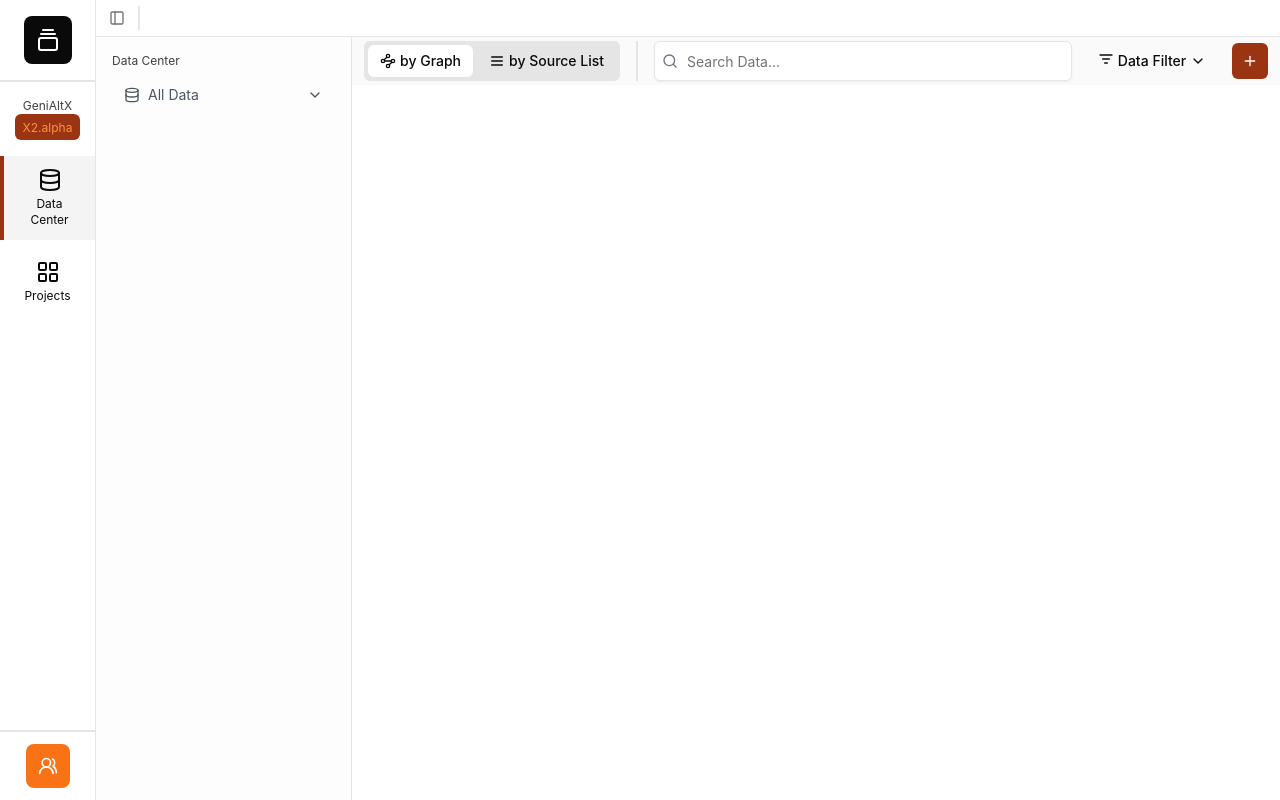
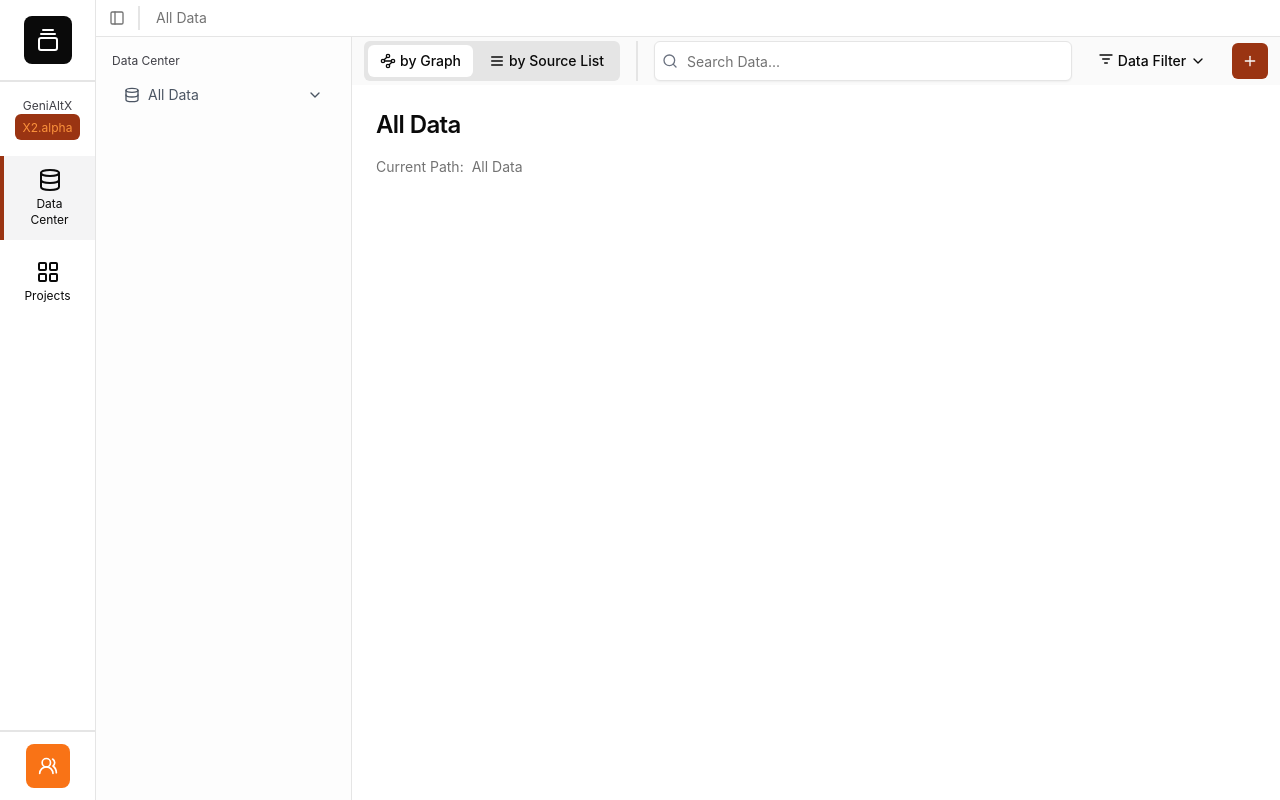
Before and after one commit to leeliPeter/x2-demo6, a Next.js app: page / in a window 1280 px wide. Built offline with nearby package versions, Linux system fonts and the light colour scheme.

Commit message:
feat:finish redux for nav

```diff
--- a/package.json
+++ b/package.json
@@ -18,6 +18,7 @@
     "@radix-ui/react-separator": "^1.1.1",
     "@radix-ui/react-slot": "^1.1.1",
     "@radix-ui/react-tooltip": "^1.1.6",
+    "@reduxjs/toolkit": "^2.5.0",
     "class-variance-authority": "^0.7.1",
     "clsx": "^2.1.1",
     "lucide-react": "^0.469.0",
@@ -26,6 +27,7 @@
     "react-dom": "^19.0.0",
     "react-force-graph": "^1.45.4",
     "react-force-graph-2d": "^1.26.1",
+    "react-redux": "^9.2.0",
     "tailwind-merge": "^2.6.0",
     "tailwindcss-animate": "^1.0.7"
   },
--- a/src/app/layout.tsx
+++ b/src/app/layout.tsx
@@ -6,6 +6,7 @@ import { Breadcrumb } from "@/components/layout/breadcrumb";
 import { SecondSidebar } from "@/components/layout/secondSidebar";
 import { useState } from "react";
 import { cn } from "@/lib/utils";
+import { Providers } from "@/redux/provider";
 
 export default function RootLayout({
   children,
@@ -19,6 +20,7 @@ export default function RootLayout({
   return (
     <html lang="en">
       <body>
+        <Providers>
           <div className="flex min-h-screen overflow-x-hidden">
             <Sidebar className="w-24 border-r" />
             <main className="flex-1">
@@ -38,6 +40,7 @@ export default function RootLayout({
               </div>
             </main>
           </div>
+        </Providers>
       </body>
     </html>
   );
--- a/src/app/page.tsx
+++ b/src/app/page.tsx
@@ -5,9 +5,9 @@ export default function HomePage() {
   return (
     <div className="flex flex-col w-full h-full">
       <HomeNav />
-      {/* <div className="flex-1">
+      <div className="flex-1">
         <Graph />
-      </div> */}
+      </div>
     </div>
   );
 }
--- a/src/components/homePage/graph.tsx
+++ b/src/components/homePage/graph.tsx
@@ -1,5 +1,24 @@
-import React from "react";
+"use client";
+
+import { useSelector } from "react-redux";
+import { RootState } from "@/redux/store";
 
 export default function Graph() {
-  return <div className="w-full h-full "></div>;
+  const selectedPath = useSelector(
+    (state: RootState) => state.navigation.selectedPath
+  );
+
+  return (
+    <div className="w-full h-full p-6">
+      <div className="flex flex-col gap-4">
+        <h2 className="text-2xl font-semibold">
+          {selectedPath[selectedPath.length - 1]}
+        </h2>
+        <div className="flex items-center gap-2 text-sm text-muted-foreground">
+          <span>Current Path:</span>
+          <span>{selectedPath.join(" > ")}</span>
+        </div>
+      </div>
+    </div>
+  );
 }
--- a/src/components/layout/breadcrumb.tsx
+++ b/src/components/layout/breadcrumb.tsx
@@ -1,17 +1,27 @@
 "use client";
 
-import { ChevronRight, Home, Menu, PanelLeft } from "lucide-react";
+import { ChevronRight, Home, PanelLeft } from "lucide-react";
 import Link from "next/link";
-import { usePathname } from "next/navigation";
+import { useSelector, useDispatch } from "react-redux";
+import { RootState } from "@/redux/store";
 import { Button } from "@/components/ui/button";
+import { setPath } from "@/redux/features/navigationSlice";
 
 interface BreadcrumbProps {
   onToggle: () => void;
 }
 
 export function Breadcrumb({ onToggle }: BreadcrumbProps) {
-  const pathname = usePathname();
-  const segments = pathname.split("/").filter(Boolean);
+  const dispatch = useDispatch();
+  const selectedPath = useSelector(
+    (state: RootState) => state.navigation.selectedPath
+  );
+
+  const handleBreadcrumbClick = (index: number) => {
+    // When clicking a breadcrumb item, update path to include only items up to clicked index
+    const newPath = selectedPath.slice(0, index + 1);
+    dispatch(setPath(newPath));
+  };
 
   return (
     <div className="flex h-1 items-center gap-4 text-sm text-muted-foreground">
@@ -22,8 +32,22 @@ export function Breadcrumb({ onToggle }: BreadcrumbProps) {
           onClick={onToggle}
           className="-ml-2 pr-2 border-border border-r-2 rounded-none h-full"
         >
-          <PanelLeft />
+          <PanelLeft className="h-4 w-4" />
         </Button>
+      </div>
+
+      <div className="flex items-center gap-2">
+        {selectedPath.map((item, index) => (
+          <div key={index} className="flex items-center">
+            {index > 0 && <ChevronRight className="h-4 w-4 mx-2" />}
+            <button
+              onClick={() => handleBreadcrumbClick(index)}
+              className="hover:text-foreground transition-colors"
+            >
+              {item}
+            </button>
+          </div>
+        ))}
       </div>
     </div>
   );
--- a/src/components/layout/secondSidebar.tsx
+++ b/src/components/layout/secondSidebar.tsx
@@ -9,6 +9,8 @@ import {
 } from "lucide-react";
 import { useState } from "react";
 import { navItems } from "@/data/navData";
+import { useDispatch } from "react-redux";
+import { setPath } from "@/redux/features/navigationSlice";
 
 interface NavItem {
   title: string;
@@ -33,7 +35,16 @@ export function SecondSidebar({
   isOpen = true,
   className,
 }: SecondSidebarProps) {
+  const dispatch = useDispatch();
   const [expandedItems, setExpandedItems] = useState<string[]>([]);
+
+  const handleItemClick = (item: NavItem, parentTitles: string[] = []) => {
+    const newPath = [...parentTitles, item.title];
+    dispatch(setPath(newPath));
+    if (item.children) {
+      toggleItem(item.title);
+    }
+  };
 
   const toggleItem = (title: string) => {
     setExpandedItems((current) =>
@@ -43,10 +54,14 @@ export function SecondSidebar({
     );
   };
 
-  const renderNavItem = (item: NavItem, depth = 0) => (
+  const renderNavItem = (
+    item: NavItem,
+    depth = 0,
+    parentTitles: string[] = []
+  ) => (
     <div key={item.title} className="space-y-1">
       <button
-        onClick={() => item.children && toggleItem(item.title)}
+        onClick={() => handleItemClick(item, parentTitles)}
         className={cn(
           "w-full flex items-center justify-between px-3 py-2 text-sm rounded-md",
           "hover:bg-gray-100 transition-colors",
@@ -70,7 +85,9 @@ export function SecondSidebar({
       {item.children && expandedItems.includes(item.title) && (
         <div className={cn("relative space-y-1", depth > 0 ? "ml-9" : "ml-6")}>
           <div className="absolute left-[-16px] top-0 bottom-0 w-px bg-gray-200" />
-          {item.children.map((child) => renderNavItem(child, depth + 1))}
+          {item.children.map((child) =>
+            renderNavItem(child, depth + 1, [...parentTitles, item.title])
+          )}
         </div>
       )}
     </div>
--- /dev/null
+++ b/src/redux/features/navigationSlice.ts
@@ -0,0 +1,22 @@
+import { createSlice, PayloadAction } from "@reduxjs/toolkit";
+
+interface NavigationState {
+  selectedPath: string[];
+}
+
+const initialState: NavigationState = {
+  selectedPath: ["All Data"],
+};
+
+export const navigationSlice = createSlice({
+  name: "navigation",
+  initialState,
+  reducers: {
+    setPath: (state, action: PayloadAction<string[]>) => {
+      state.selectedPath = action.payload;
+    },
+  },
+});
+
+export const { setPath } = navigationSlice.actions;
+export default navigationSlice.reducer;
--- /dev/null
+++ b/src/redux/provider.tsx
@@ -0,0 +1,8 @@
+"use client";
+
+import { Provider } from "react-redux";
+import { store } from "./store";
+
+export function Providers({ children }: { children: React.ReactNode }) {
+  return <Provider store={store}>{children}</Provider>;
+}
--- /dev/null
+++ b/src/redux/store.ts
@@ -0,0 +1,11 @@
+import { configureStore } from "@reduxjs/toolkit";
+import navigationReducer from "./features/navigationSlice";
+
+export const store = configureStore({
+  reducer: {
+    navigation: navigationReducer,
+  },
+});
+
+export type RootState = ReturnType<typeof store.getState>;
+export type AppDispatch = typeof store.dispatch;
```
Also changed, not shown: 1 other file (tests, documents, lock files or other folders). Lines whose indentation alone changed are shown as unchanged.
